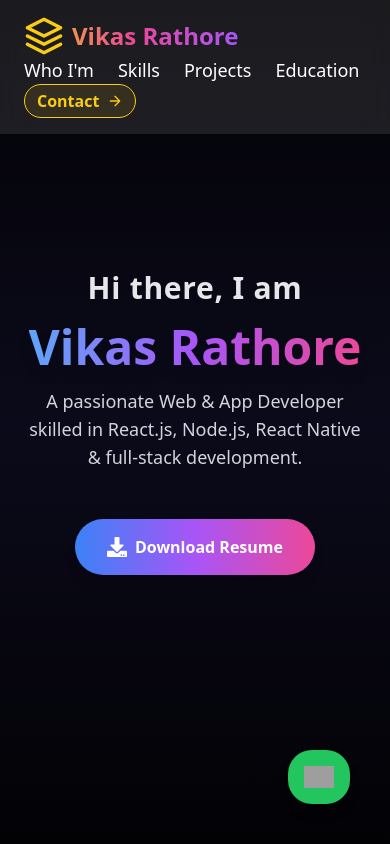
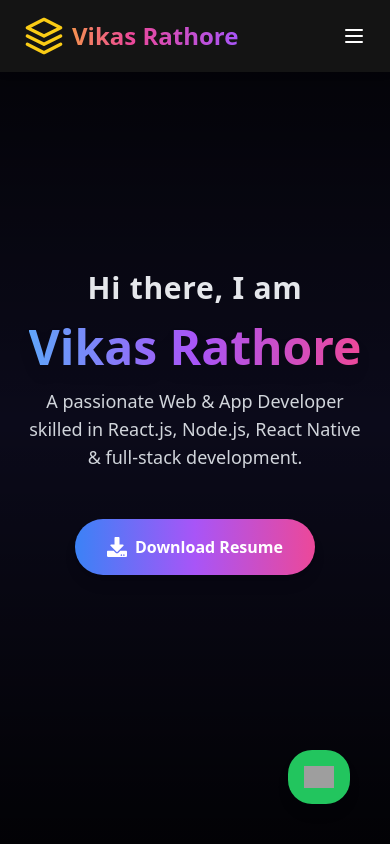
Before and after one commit to vikasrath/vikas-porfolio, a Next.js app: page / in a window 390 px wide. Shown: the top 844 px of the page. Built offline with nearby package versions, Linux system fonts and the light colour scheme; grey boxes are pictures that could not be loaded.

Commit message:
updated nav

```diff
--- a/package.json
+++ b/package.json
@@ -12,6 +12,7 @@
     "@react-three/fiber": "^9.1.0",
     "@types/three": "^0.174.0",
     "clsx": "^2.1.1",
+    "lucide-react": "^0.540.0",
     "motion": "^12.4.10",
     "next": "15.1.6",
     "react": "^19.0.0",
--- a/src/components/navbar/Navbar.jsx
+++ b/src/components/navbar/Navbar.jsx
@@ -1,12 +1,23 @@
+"use client"; // This directive is necessary for client-side functionality like useState
 
-import React from "react";
+import React, { useState } from "react";
+import Link from "next/link";
+import { Menu, X, ArrowRight } from "lucide-react"; // Importing icons for a cleaner look
 
-function Navbar() {
+const Navbar = () => {
+  // State to manage the visibility of the mobile menu
+  const [isMenuOpen, setIsMenuOpen] = useState(false);
+
+  // Function to toggle the menu and close it after a link is clicked
+  const handleMenuClick = () => {
+    setIsMenuOpen(!isMenuOpen);
+  };
+
   return (
-    <header className="fixed top-0 w-full z-50 bg-white/10 backdrop-blur-md shadow-md text-white">
+    <header className="fixed top-0 left-0 right-0 z-50 bg-[#141414] text-white shadow-md">
       <div className="container mx-auto flex flex-wrap items-center justify-between px-6 py-4">
         {/* Logo / Title */}
-        <a
+        <Link
           href="#"
           className="flex items-center text-2xl font-bold bg-gradient-to-r from-yellow-400 via-pink-500 to-purple-500 text-transparent bg-clip-text"
         >
@@ -23,45 +34,102 @@ function Navbar() {
             <path d="M12 2L2 7l10 5 10-5-10-5zM2 17l10 5 10-5M2 12l10 5 10-5"></path>
           </svg>
           Vikas Rathore
-        </a>
+        </Link>
 
-        {/* Navigation Links */}
-        <nav className="flex gap-6 text-lg font-medium">
-          <a href="#about" className="hover:text-yellow-400 transition-colors duration-200">
+        {/* Desktop Navigation Links */}
+        <nav className="hidden md:flex gap-6 text-lg font-medium items-center">
+          <Link
+            href="#about"
+            className="hover:text-yellow-400 transition-colors duration-200"
+          >
             Who I'm
-          </a>
-          <a href="#skills" className="hover:text-yellow-400 transition-colors duration-200">
+          </Link>
+          <Link
+            href="#skills"
+            className="hover:text-yellow-400 transition-colors duration-200"
+          >
             Skills
-          </a>
-          <a href="#projects" className="hover:text-yellow-400 transition-colors duration-200">
+          </Link>
+          <Link
+            href="#projects"
+            className="hover:text-yellow-400 transition-colors duration-200"
+          >
             Projects
-          </a>
-          <a href="#education" className="hover:text-yellow-400 transition-colors duration-200">
+          </Link>
+          <Link
+            href="#education"
+            className="hover:text-yellow-400 transition-colors duration-200"
+          >
             Education
-          </a>
+          </Link>
+          {/* Contact Button for desktop */}
+          <Link
+            href="#contact"
+            className="inline-flex items-center px-5 py-2 rounded-full border border-yellow-400 bg-yellow-400/10 text-yellow-400 font-semibold transition-transform duration-300 hover:scale-105 hover:bg-yellow-400 hover:text-black"
+          >
+            Contact
+            <ArrowRight size={16} className="ml-2" />
+          </Link>
         </nav>
 
-        {/* Contact Button */}
-        <a
-          href="#contact"
-          className="inline-flex items-center px-3 py-1 md:px-5 md:py-2 rounded-full border border-yellow-400 bg-yellow-400/10 text-yellow-400 font-semibold transition-transform duration-300 hover:scale-105 hover:bg-yellow-400 hover:text-black"
+        {/* Mobile menu toggle button */}
+        <button
+          onClick={handleMenuClick}
+          className="md:hidden text-white focus:outline-none z-50"
+          aria-label="Toggle mobile menu"
         >
-          Contact
-          <svg
-            fill="none"
-            stroke="currentColor"
-            strokeLinecap="round"
-            strokeLinejoin="round"
-            strokeWidth="2"
-            className="w-4 h-4 ml-2"
-            viewBox="0 0 24 24"
+          {/* Renders an 'X' icon if the menu is open, otherwise a hamburger menu icon */}
+          {isMenuOpen ? <X size={24} /> : <Menu size={24} />}
+        </button>
+      </div>
+
+      {/* Mobile Menu - A simple dropdown */}
+      <div
+        className={`md:hidden absolute top-16 left-0 w-full bg-[#141414] shadow-lg transition-all duration-300 ease-in-out overflow-hidden ${
+          isMenuOpen ? "max-h-96" : "max-h-0"
+        }`}
+      >
+        <div className="flex flex-col items-center py-4 space-y-4 text-white">
+          <Link
+            href="#about"
+            className="hover:text-yellow-400 transition-colors duration-200"
+            onClick={handleMenuClick}
           >
-            <path d="M5 12h14M12 5l7 7-7 7"></path>
-          </svg>
-        </a>
+            Who I'm
+          </Link>
+          <Link
+            href="#skills"
+            className="hover:text-yellow-400 transition-colors duration-200"
+            onClick={handleMenuClick}
+          >
+            Skills
+          </Link>
+          <Link
+            href="#projects"
+            className="hover:text-yellow-400 transition-colors duration-200"
+            onClick={handleMenuClick}
+          >
+            Projects
+          </Link>
+          <Link
+            href="#education"
+            className="hover:text-yellow-400 transition-colors duration-200"
+            onClick={handleMenuClick}
+          >
+            Education
+          </Link>
+          <Link
+            href="#contact"
+            className="inline-flex items-center px-6 py-3 rounded-full border border-yellow-400 bg-yellow-400/10 text-yellow-400 font-semibold transition-transform duration-300 hover:scale-105 hover:bg-yellow-400 hover:text-black"
+            onClick={handleMenuClick}
+          >
+            Contact
+            <ArrowRight size={16} className="ml-2" />
+          </Link>
+        </div>
       </div>
     </header>
   );
-}
+};
 
 export default Navbar;
```
Also changed, not shown: 1 other file (tests, documents, lock files or other folders).
